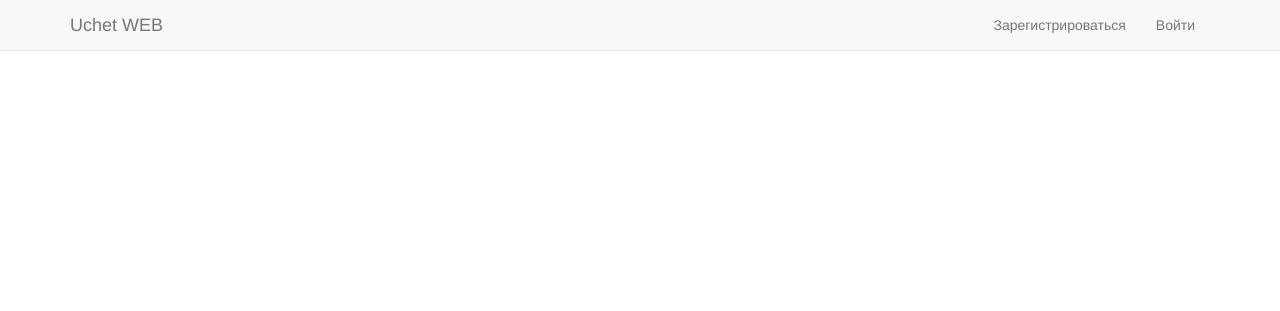
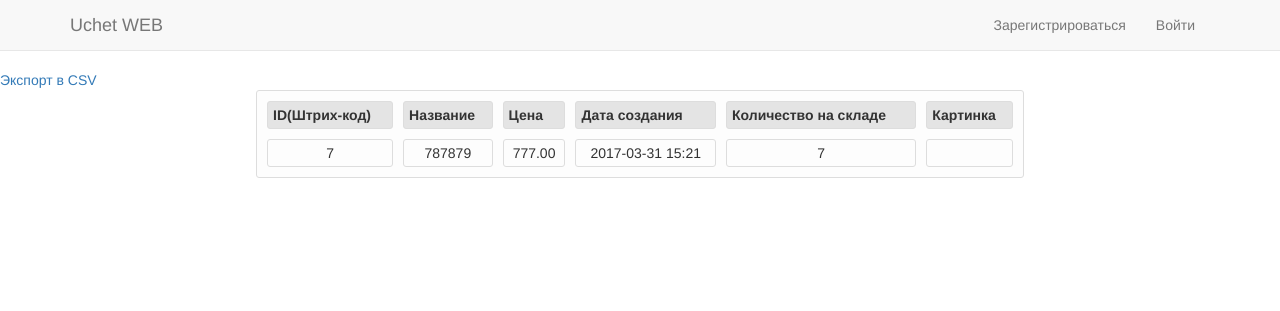
Before and after one commit to darvin199611/untitled, a Django app: a page that uses uchet/templates/uchet/control.html in a window 1280 px wide. Shown: the top 311 px of the page. Run offline with Django 3.2, Linux system fonts and the light colour scheme; data comes from the database, SQL or seed files in the repository; both versions use the stored data as it was after the commit; some libraries are stand-ins or nearby versions.

Commit message:
начал пилить экспорт

```diff
--- /dev/null
+++ b/uchet/static/css/control.css
@@ -0,0 +1,28 @@
+#stuff_table {
+    width: 60%;
+    margin: auto;
+    text-align: center;
+    border-collapse: separate;
+    border: 1px solid #ddd;
+    border-spacing: 10px;
+    border-radius: 3px;
+    background: #fdfdfd;
+    font-size: 14px;
+}
+
+td,
+th {
+    border: 1px solid #ddd;
+    padding: 5px;
+    border-radius: 3px;
+}
+
+th {
+    background: #E4E4E4;
+}
+
+caption {
+    font-style: italic;
+    text-align: right;
+    color: #547901;
+}
--- a/uchet/templates/uchet/control.html
+++ b/uchet/templates/uchet/control.html
@@ -1,10 +1,26 @@
 {% extends 'uchet/base.html' %} {% load staticfiles %}
 {% block content %}
+    <link rel="stylesheet" href="{% static 'css/control.css' %}">
     {% if market_choose%}
-        <table border="1" width="100%" cellpadding="5">
-
+        <a href="/stuffs/export/csv/">Экспорт в CSV</a>
+        <table id="stuff_table" border="1"  cellpadding="5">
+        <th>ID(Штрих-код)</th>
+        <th>Название</th>
+        <th>Цена</th>
+        <th>Дата создания</th>
+        <th>Количество на складе</th>
+        <th>Картинка</th>
+        {% for i in stuffs%}
+            <tr>
+                <td>{{i.id}}</td>
+                <td>{{i.name}}</td>
+                <td>{{i.price}}</td>
+                <td>{{i.date}}</td>
+                <td>{{i.amount}}</td>
+                <td>{% if i.picture %}<img src='{{i.picture.url}}' align="center" alt="error" height="40" width="40" /> {% endif %}
+            </tr>
+        {% endfor %}
          </table>
-
     {% else %}
     <div class="hi">Магазины {{ user }} ,
         {% if markets%}
--- a/uchet/templates/uchet/main.html
+++ b/uchet/templates/uchet/main.html
@@ -6,7 +6,6 @@
                   {% for i in markets%}
                     <h1><a href="{% url 'market_detail' id=i.id %}">{{i}}</a></h1>
                   {% endfor %}
-
               {% else %}
                 у тебя нет магазинов
               {% endif %}
--- a/uchet/views.py
+++ b/uchet/views.py
@@ -1,6 +1,4 @@
 import csv
-import pickle
-
 from datetime import date
 from django.contrib import auth
 from django.contrib.auth import authenticate, login
@@ -233,6 +231,7 @@ def export_stuffs_csv(request):
         for field in fields:
             value = getattr(obj, field.name)
             if isinstance(value, datetime.datetime):
+                value = timezone.localtime(value)
                 value = value.strftime('%d/%m/%Y')
             data_row.append(value)
         writer.writerow(data_row)
@@ -241,6 +240,12 @@ def export_stuffs_csv(request):
 
 def store_control(request, id):
     market_id = id
-    stuffs = Stuff.objects.get(market_id=market_id)
+    stuffs = Stuff.objects.filter(market_id=market_id).order_by('created_date')
+    stuff = []
+    for obj in stuffs:
+        stuffss = {'id': obj.id, 'name': obj.name, 'picture': obj.picture,
+                   'price': str(obj.price), 'amount': str(obj.amount),
+                   'date': (timezone.localtime(obj.created_date)).strftime('%Y-%m-%d %H:%M')}
+        stuff.append(stuffss)
     market_choose = True
-    return render(request, 'uchet/control.html', {'market_choose': market_choose, 'stuffs': stuffs})
+    return render(request, 'uchet/control.html', {'market_choose': market_choose, 'stuffs': stuff})
```
Also changed, not shown: db.sqlite3, media/stuff_images/1-freepik.jpg (added).
